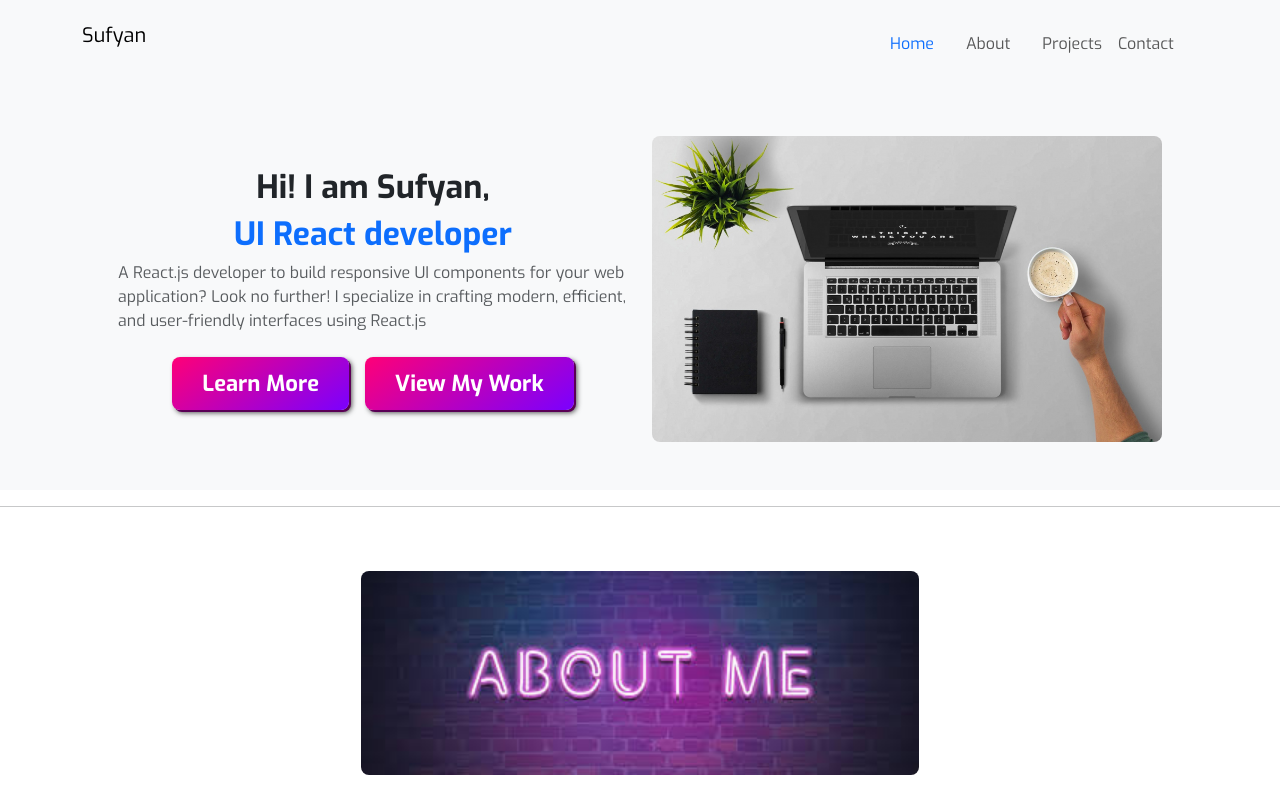
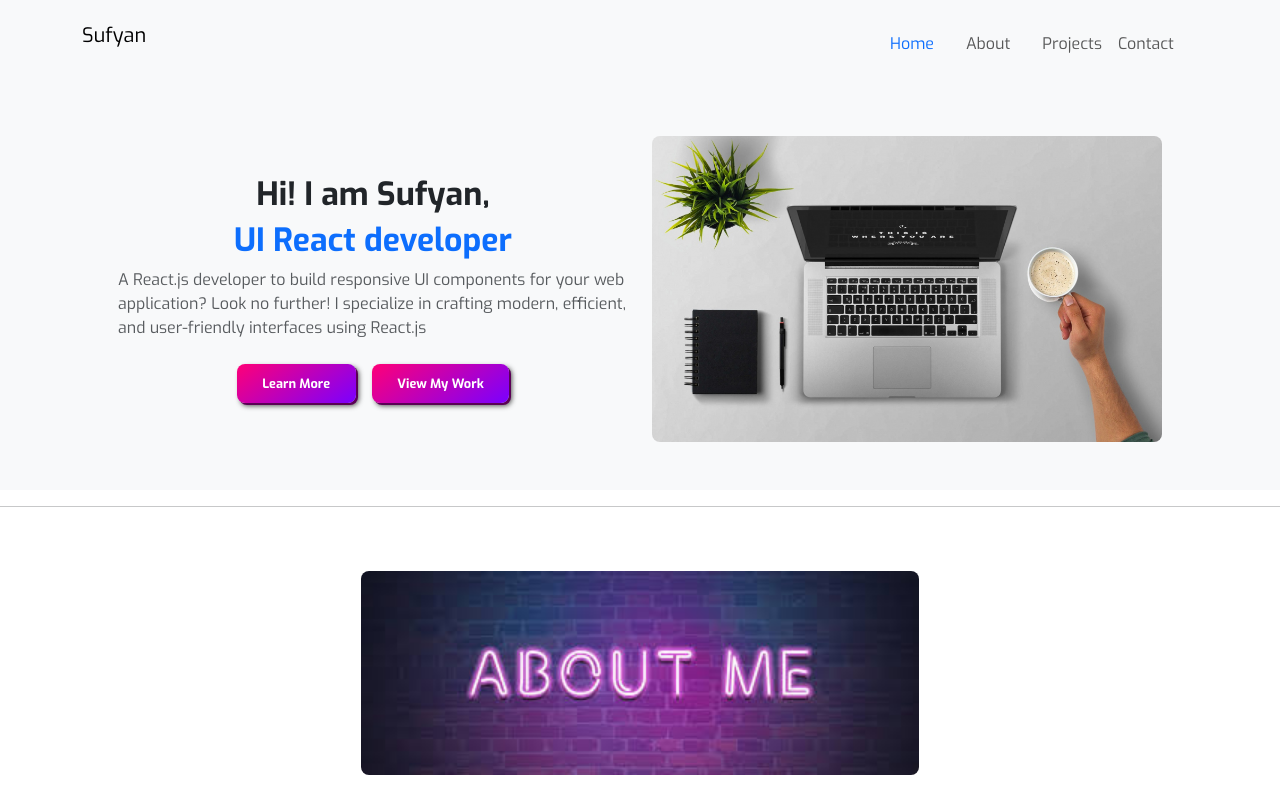
Before and after one commit to Sufyan03019777121/sufyan_portfolio, a React (Create React App) app: page / in a window 1280 px wide. Shown: the top 800 px of the page. Built offline with nearby package versions, Linux system fonts and the light colour scheme; no server answers.

Commit message:
button text update

```diff
--- a/src/components/layout/Header.jsx
+++ b/src/components/layout/Header.jsx
@@ -24,9 +24,13 @@ const Header = () => {
                   A React.js developer to build responsive UI components for your web application? Look no further! I specialize in crafting modern, efficient, and user-friendly interfaces using React.js
 
                 </p>
-                <div className="d-grid gap-3 d-sm-flex justify-content-center">
-                  <a href="#about">
-                    <Button text=" Learn More" />
+                <div className="d-grid gap-3 d-sm-flex justify-content-center ">
+                  <a href="#about"
+                   className="text-center"
+                  >
+                    <Button text=" Learn More"
+
+                    />
                   </a>
                   <a href="#projects">
                     <Button text="View My Work" />
--- a/src/components/layout/Navbar.jsx
+++ b/src/components/layout/Navbar.jsx
@@ -29,16 +29,22 @@ const Navbar = () => {
             <div class="sidebar d-flex flex-column offcanvas-body offcanvas-start">
               <ul class="navbar-nav  p-3 justify-content-end align-items-center  flex-grow-1 pe-3">
                 <li class="nav-item">
-                  <span class="nav-link active text-primary" aria-current="page" >Home</span>
+                  <span class="nav-link active text-primary" data-bs-dismiss="offcanvas" >Home</span>
                 </li>
                 <li class="nav-item">
-                  <a class="nav-link  mx-3" href="#about">About</a>
+                  <a class="nav-link  mx-3"
+                    aria-current="page"
+                    href="#about"
+                    data-bs-dismiss="offcanvas"
+                  >About</a>
                 </li>
                 <li class="nav-item">
                   <a class="nav-link " href="#projects">Projects</a>
                 </li>
                 <li class="nav-item">
-                  <a class="nav-link  " href="#contact">Contact</a>
+                  <a class="nav-link  " href="#contact"
+                    data-bs-dismiss="offcanvas"
+                  >Contact</a>
                 </li>
 
               </ul>
--- a/src/styles/components/Button.css
+++ b/src/styles/components/Button.css
@@ -1,7 +1,7 @@
 .button {
-    font-size: 22px;
+    font-size: 0.8em;
     font-weight: bold;
-    padding: 10px 30px;
+    padding: 0.8em 2em;
     color: white;
     border: none;
     border-radius: 8px;
```
